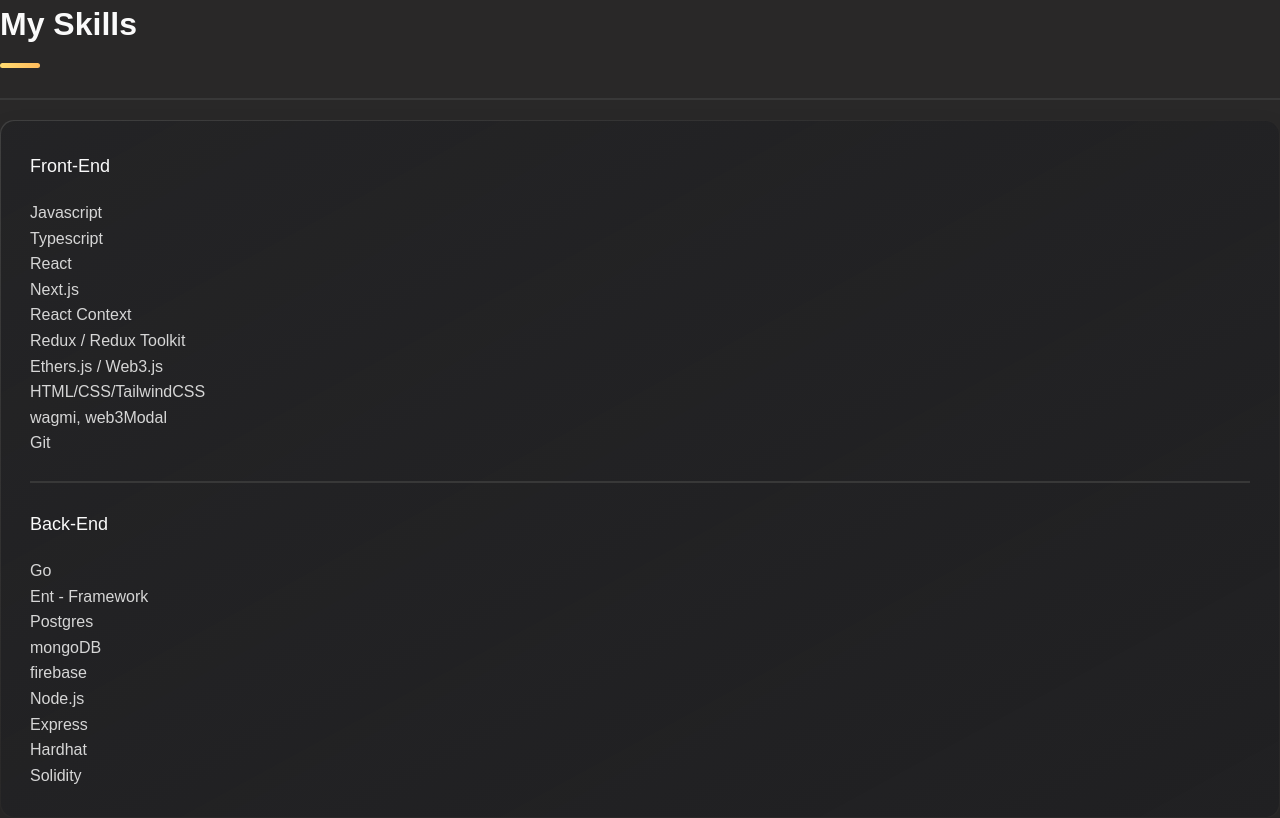
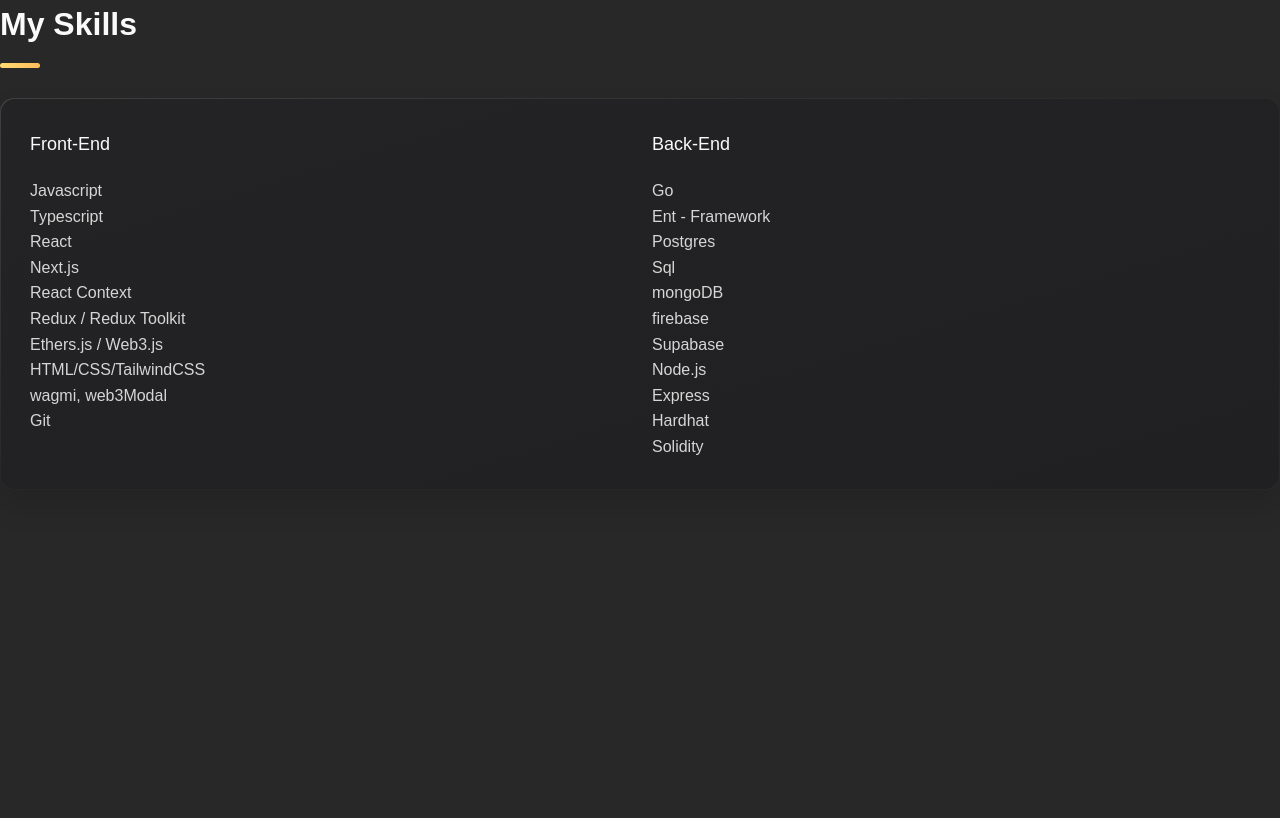
Before and after one commit to sundayonah/onahsunday.io, a Next.js app: page /components/mySkills in a window 1280 px wide. Built offline with nearby package versions, Linux system fonts and the light colour scheme.

Commit message:
refactor: my skills layout and remove hr from respective components

```diff
--- a/pages/components/experience.js
+++ b/pages/components/experience.js
@@ -18,7 +18,6 @@ const Experience = () => {
                   Resume
                </h2>
             </header>
-            <div className="separator" />
             <div className="title-wrapper" data-aos="fade-up">
                <div className="icon-box">
                   <ion-icon name="book-outline" />
--- a/pages/components/mySkills.js
+++ b/pages/components/mySkills.js
@@ -25,10 +25,8 @@ const MySkills = () => {
                   My skills
                </h2>
             </header>
-            <hr className="hr" />
-
             <ul className="skills-list content-card" data-aos="fade-up">
-               <div className="myTechnology">
+               <div className="myTechnology grid grid-cols-1 md:grid-cols-2 gap-6 w-full">
                   <li className="skills-item">
                      {/* FRONT-END */}
                      <h4 className="h4 skills-title">Front-End</h4>
@@ -43,7 +41,7 @@ const MySkills = () => {
                      <p className="timeline-text">wagmi, web3Modal</p>
                      <p className="timeline-text">Git</p>
                   </li>
-                  <hr className="hr" />
+                  {/* <hr className="hr" /> */}
 
                   {/* BACK-END */}
                   <li className="skills-item">
@@ -51,8 +49,10 @@ const MySkills = () => {
                      <p className="timeline-text">Go</p>
                      <p className="timeline-text">Ent - Framework</p>
                      <p className="timeline-text">Postgres</p>
+                     <p className="timeline-text">Sql</p>
                      <p className="timeline-text">mongoDB</p>
                      <p className="timeline-text">firebase</p>
+                     <p className="timeline-text">Supabase</p>
                      <p className="timeline-text">Node.js</p>
                      <p className="timeline-text">Express</p>
                      <p className="timeline-text">Hardhat</p>
--- a/pages/components/npmPackages.tsx
+++ b/pages/components/npmPackages.tsx
@@ -26,8 +26,6 @@ const NpmPackages = () => {
          <h2 className="h2 article-title mt-3" title="Portfolio">
             Npm Packages
          </h2>
-         <hr className="hr" />
-
          <div className="grid grid-cols-1 md:grid-cols-2 gap-8 max-w-5xl mx-auto" data-aos="fade-up">
             {packages.map((pkg) => (
                <div
--- a/pages/components/portfolio.jsx
+++ b/pages/components/portfolio.jsx
@@ -24,8 +24,6 @@ const Portfolio = () => {
                Portfolio
             </h2>
          </header>
-         <hr className="hr" />
-
          <section className="projects" data-aos="fade-up">
             <ul className="project-list">
                {projects.map((p) => (
--- a/pages/components/resume.js
+++ b/pages/components/resume.js
@@ -17,8 +17,6 @@ const Resume = () => {
    return (
       <>
          <div className="top-space">
-
-
             <section className="timeline" data-aos="fade-up">
                <div className="title-wrapper">
                   <div className="icon-box">
```
